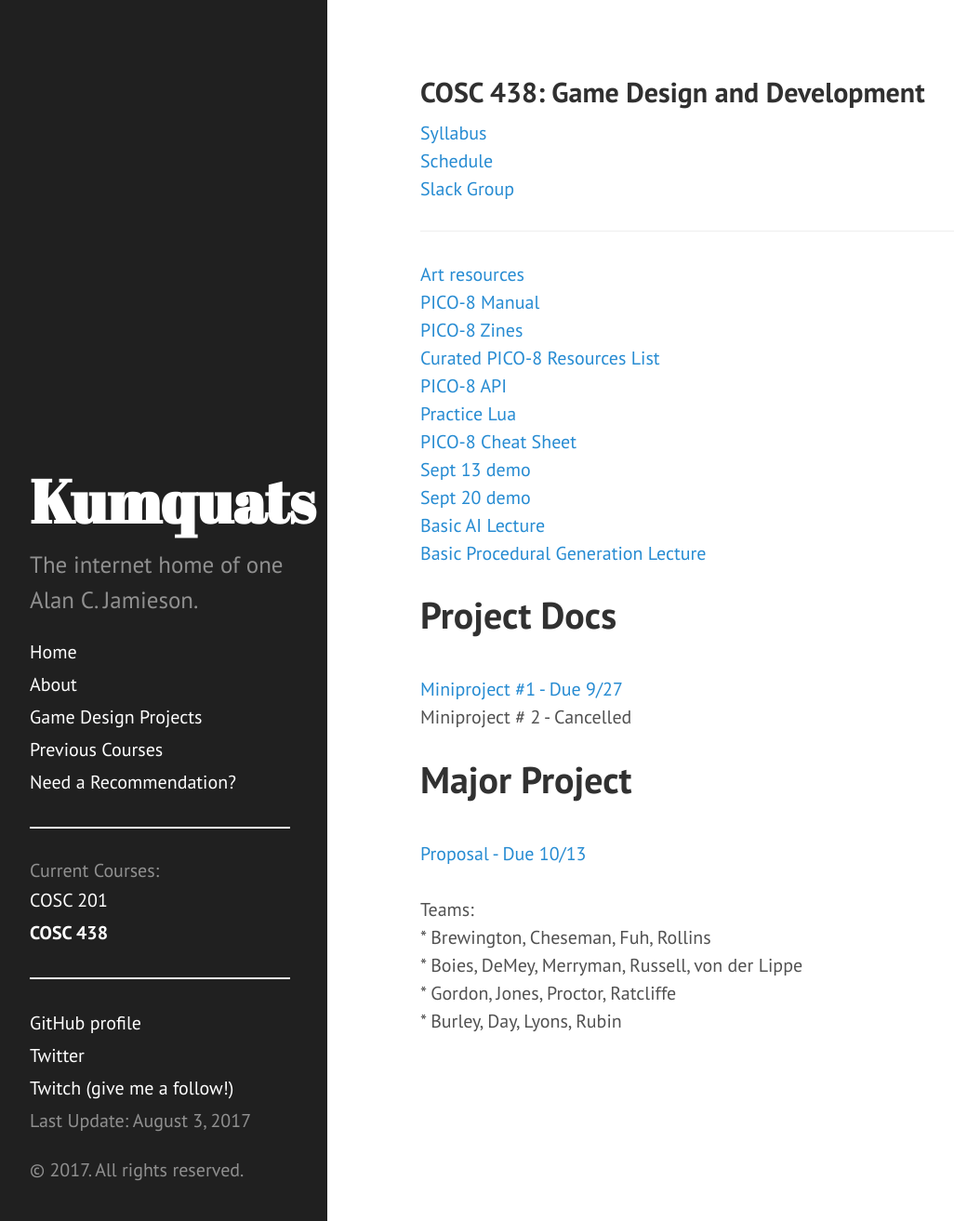
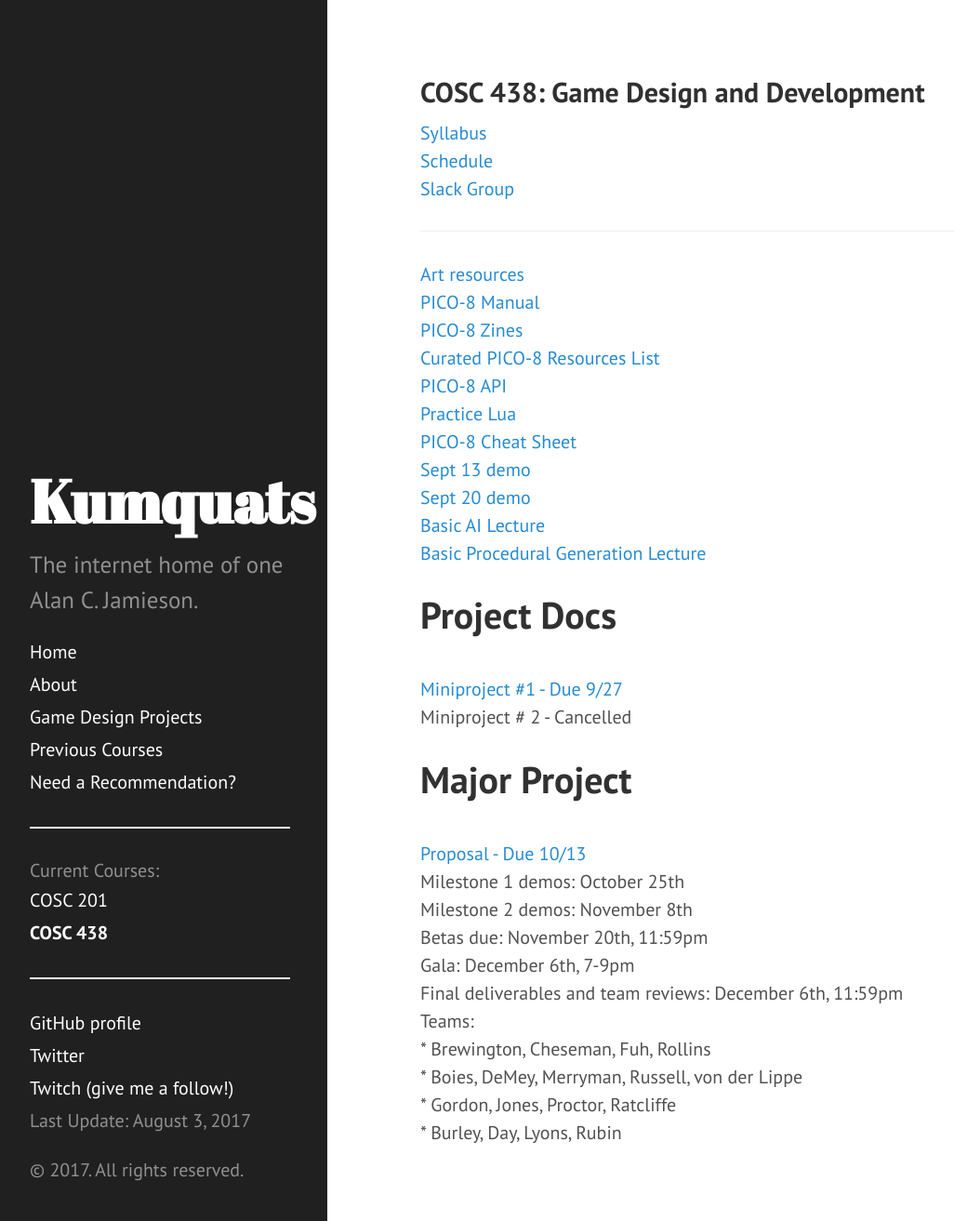
Before and after one commit to ripark/ripark.github.io, a Jekyll site: the page built from f17/cosc438.html, in a window 1280 px wide and 1313 px high. Shown: the whole window at 93% size, without its empty margins (8-1034 px from the left). Built offline with Jekyll 4.4.1, drawn with Linux system fonts in a browser that asks for light colours; Markdown is read by kramdown in place of the engine named in the settings.

Commit message:
big project updates

```diff
--- a/f17/cosc438.html
+++ b/f17/cosc438.html
@@ -43,6 +43,15 @@ Miniproject # 2 - Cancelled
 <br>
 <a href="http://ripark.github.io/f17/COSC438WrittenProp.pdf">Proposal - Due 10/13</a>
 <br>
+Milestone 1 demos: October 25th
+<br>
+Milestone 2 demos: November 8th
+<br>
+Betas due: November 20th, 11:59pm
+<br>
+Gala: December 6th, 7-9pm
+<br>
+Final deliverables and team reviews: December 6th, 11:59pm
 <br>
 Teams:
 <br>
```
